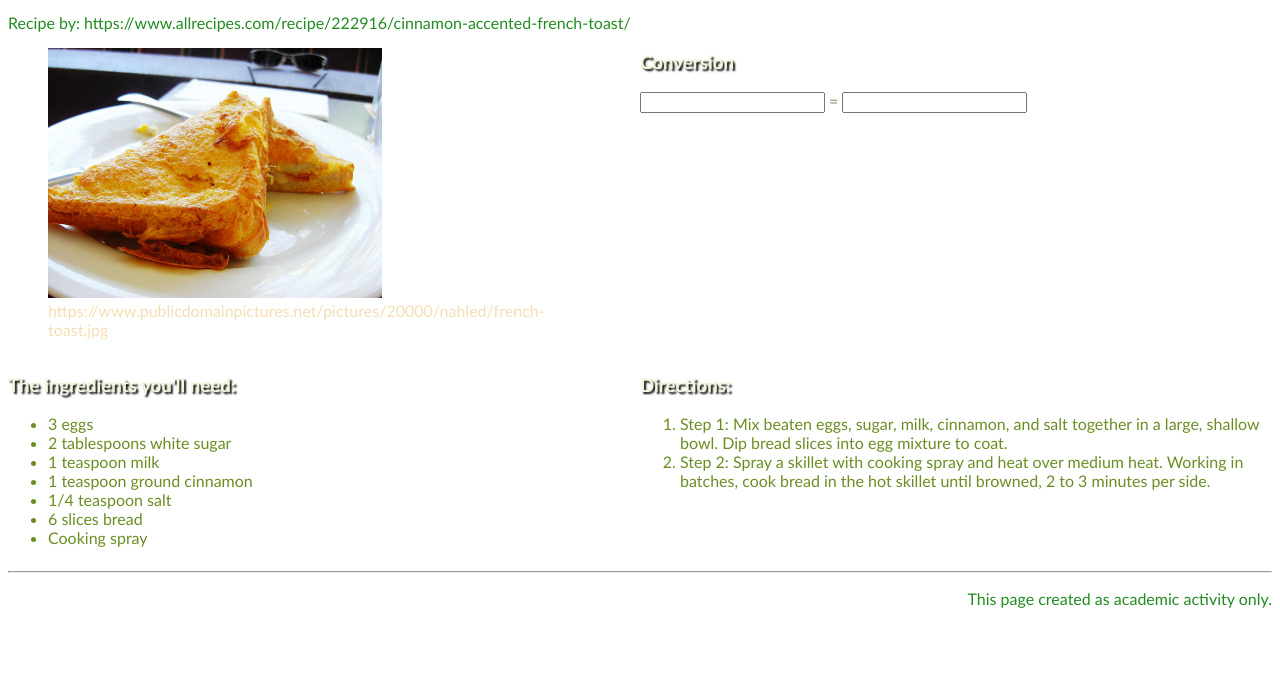
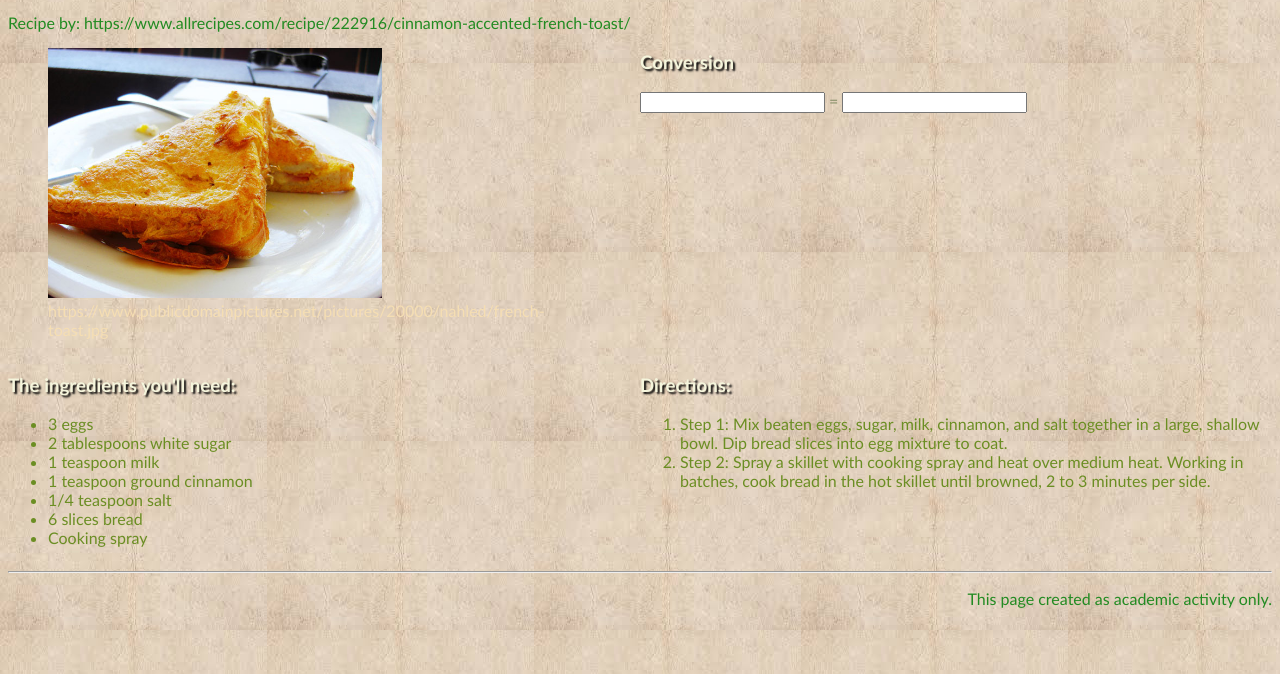
Before and after one commit to AppleCakee/CodingAssignment3, a plain HTML site: page index.html in a window 1280 px wide. Shown: the part 126-800 px from the top of the page. Drawn offline with Linux system fonts and the light colour scheme; a web font is replaced by a local one.

Commit message:
Update index.html

```diff
--- a/index.html
+++ b/index.html
@@ -8,7 +8,7 @@
     <link href="css/style.css" rel="stylesheet" type="text/css" />
     <style>
         body {
-            background-image: url('images/yellow-background.jpg');
+            background-image: url('images/beige-background.jpg');
             font-family: "Trebuchet MS", sans-serif;
             color: #899069;
         }
```
